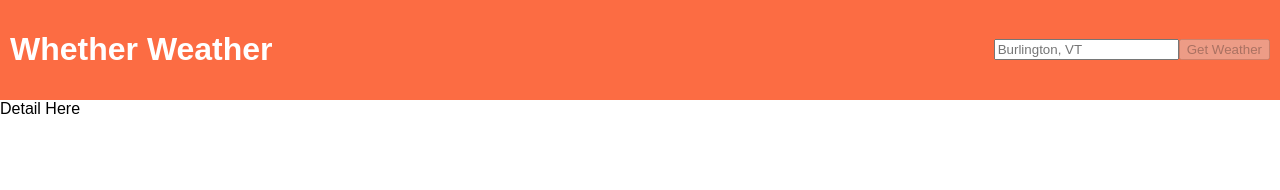
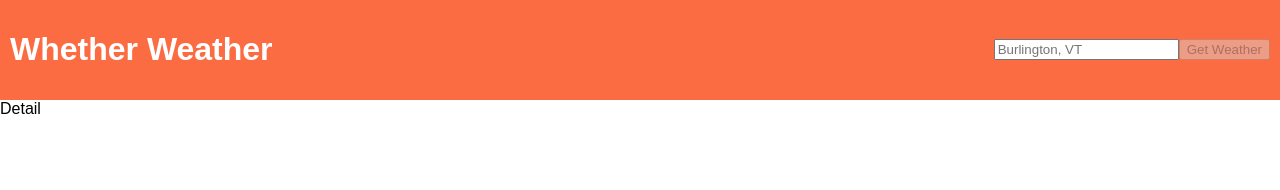
Before and after one commit to uelski/react-weather, a React (Create React App) app: page /detail in a window 1280 px wide. Shown: the top 190 px of the page. Built offline with nearby package versions, Linux system fonts and the light colour scheme.

Commit message:
detail route able to access day through location state

```diff
--- a/src/components/Detail.js
+++ b/src/components/Detail.js
@@ -2,8 +2,10 @@ import React, { Component } from 'react';
 
 class Detail extends Component {
 	render() {
+		var props = this.props.location.state
+		console.log(props);
 		return (
-			<div>Detail Here</div>
+			<div>Detail</div>
 		)
 	}
 }
--- a/src/components/Forecast.js
+++ b/src/components/Forecast.js
@@ -63,7 +63,10 @@ class Forecast extends Component {
 		}.bind(this))
 	}
 	handleClick (day) {
-		console.log(day);
+		this.props.history.push({
+	      pathname: '/detail',
+	      state: day
+	    })
 	}
 	render () {
 		var days = this.state.days;
```
